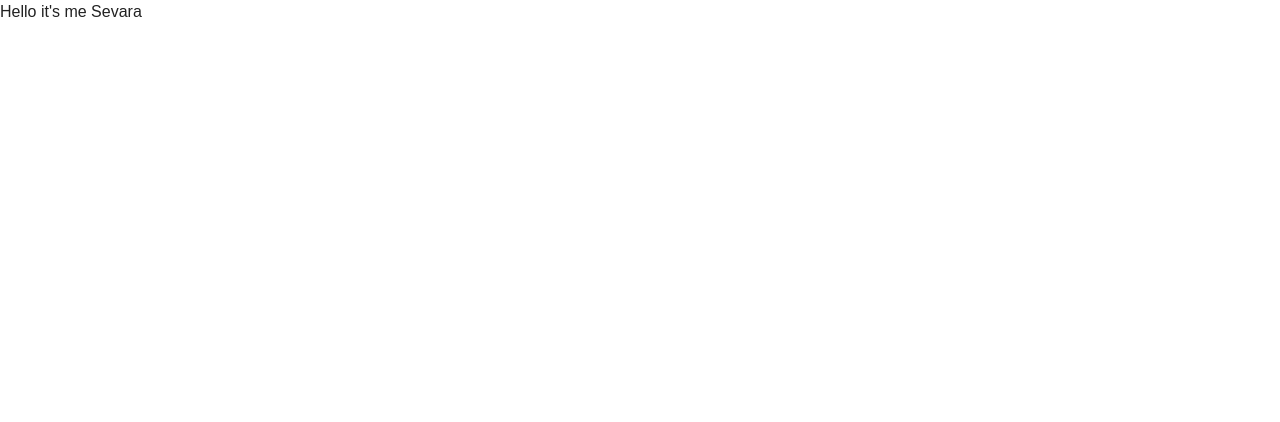
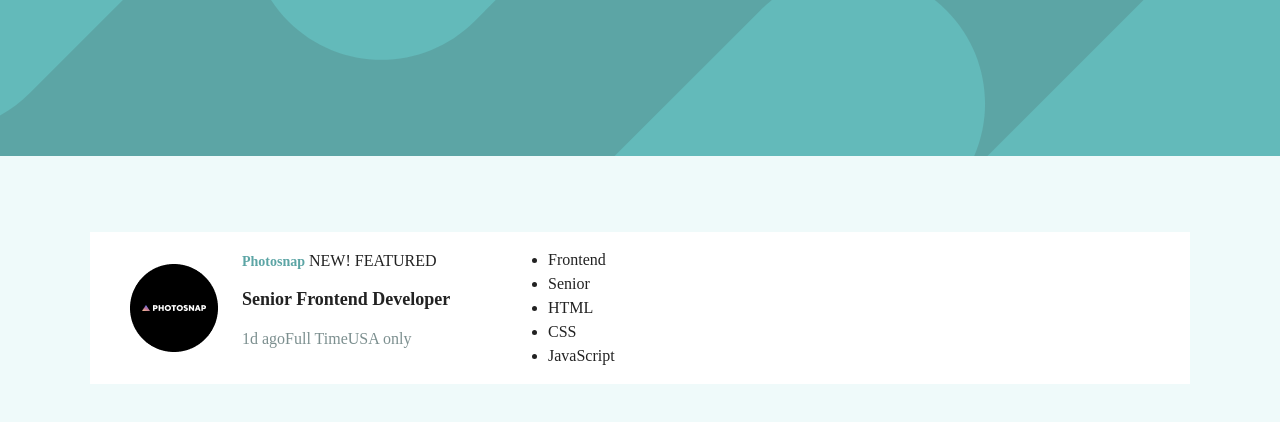
Before and after one commit to BegimqulovaSevara/sb.job-listening, a plain HTML site: page index.html in a window 1280 px wide. Drawn offline with Linux system fonts and the light colour scheme.

Commit message:
Add header

```diff
--- a/index.html
+++ b/index.html
@@ -4,13 +4,55 @@
     <meta charset="UTF-8">
     <meta name="viewport" content="width=device-width, initial-scale=1.0">
     <title>Job listings</title>
+    <!-- Google fonts -->
+    <link rel="preconnect" href="https://fonts.googleapis.com">
+    <link rel="preconnect" href="https://fonts.gstatic.com" crossorigin>
+    <link href="https://fonts.googleapis.com/css2?family=League+Spartan:wght@100..900&display=swap" rel="stylesheet">
 
     <!-- Styles  -->
     <link rel="stylesheet" href="./styles/normalize.css">
     <link rel="stylesheet" href="./styles/style.css">
 </head>
 <body>
-    Hello it's me Sevara
+    <!-- HEADER SECTION -->
+    <header class="header">
+            <div class="header-container container">
+                <img class="header-decor-img-1" src="./images/header-decor-img.svg" alt="">
+                <img class="header-decor-img-2" src="./images/header-decor-img.svg" alt="">
+            </div>
+    </header>
+    <main class="main-content">
+        <div class="container">
+                <div class="info-wrap">
+                    <!-- Accoun img -->
+                    <img class="info-wrap-img" src="./images/photosnap.png" alt="" width="88px" height="88px">
+
+                    <!-- Account info -->
+                    <div class="account-info-div">
+                        <span class="account-info-name">Photosnap</span>
+                        <span>NEW!</span>
+                        <span>FEATURED</span>
+                        <h2 class="account-info-rank">Senior Frontend Developer</h2>
+                        <ul class="accoun-info-list">
+                            <li class="account-info-list-item">1d ago</li>
+                            <li class="account-info-list-item">Full Time</li>
+                            <li class="account-info-list-item">USA only</li>
+                        </ul>
+                    </div>
+
+                    <!-- Skills -->
+                    <ul class="skills-list">
+                        <li class="skills-list-item">Frontend</li>
+                        <li class="skills-list-item">Senior</li>
+                        <li class="skills-list-item">HTML</li>
+                        <li class="skills-list-item">CSS</li>
+                        <li class="skills-list-item">JavaScript</li>
+                    </ul>
+                </div>
+            </div>
+
+    </main>
+
 
     <script src="./js/main.js"></script>
 </body>
--- a/styles/style.css
+++ b/styles/style.css
@@ -17,10 +17,10 @@ body {
     height: 100%;
     padding: 0;
     margin: 0;
-    font-family: "Arial", sans-serif;
+    font-family:"Spartan" "Arial", sans-serif;
     font-size: 16px;
     line-height: 1.5;
-    background-color: #fff;
+    background-color: #EFFAFA;
     color: #222;
     }
 
@@ -44,4 +44,70 @@ img {
   /* MAIN-CONTENT */
 .main-content {
     flex-grow: 1;
+    margin-top: 76px;
     }
+
+    /* HEADER SECTION */
+.header{
+  position: relative;
+  height: 156px;
+  overflow: hidden;
+  background-color: #5CA5A5;
+}
+.header-decor-img-1{
+  position: absolute;
+  left: -195px;
+  transform: translateY(-82%);
+}
+.header-decor-img-2{
+  position: absolute;
+  right: -150px;
+  top: -100px;
+}
+
+/* Main content  */
+.info-wrap{
+  height: 152px;
+  padding-left: 40px;
+  padding-top: 32px;
+  padding-bottom: 32px;
+  display: flex;
+  align-items: center;
+  background-color: #FFFFFF;
+}
+/* Account img */
+.info-wrap-img{
+  width: 88px;
+  height: 88px;
+  margin-right: 24px;
+}
+/* Account info */
+.account-info-div {
+  width: 266px;
+}
+.account-info-name {
+  padding: 0;
+  margin-bottom: 8px;
+  margin-top: 0;
+  font-weight: 700;
+  font-size: 14px;
+  line-height: 16px;
+  color: #5CA5A5;
+}
+.account-info-rank {
+  margin-bottom: 8px;
+  font-weight: 700;
+  font-size: 18px;
+  line-height: 24px;
+}
+.accoun-info-list {
+  padding: 0;
+  display: flex;
+  list-style: none;
+}
+.account-info-list-item {
+  font-weight: 500;
+  font-size: 15px
+  line-height:24px;
+  color: #7C8F8F;
+}
```
Also changed, not shown: images/header-decor-img.svg (added).
